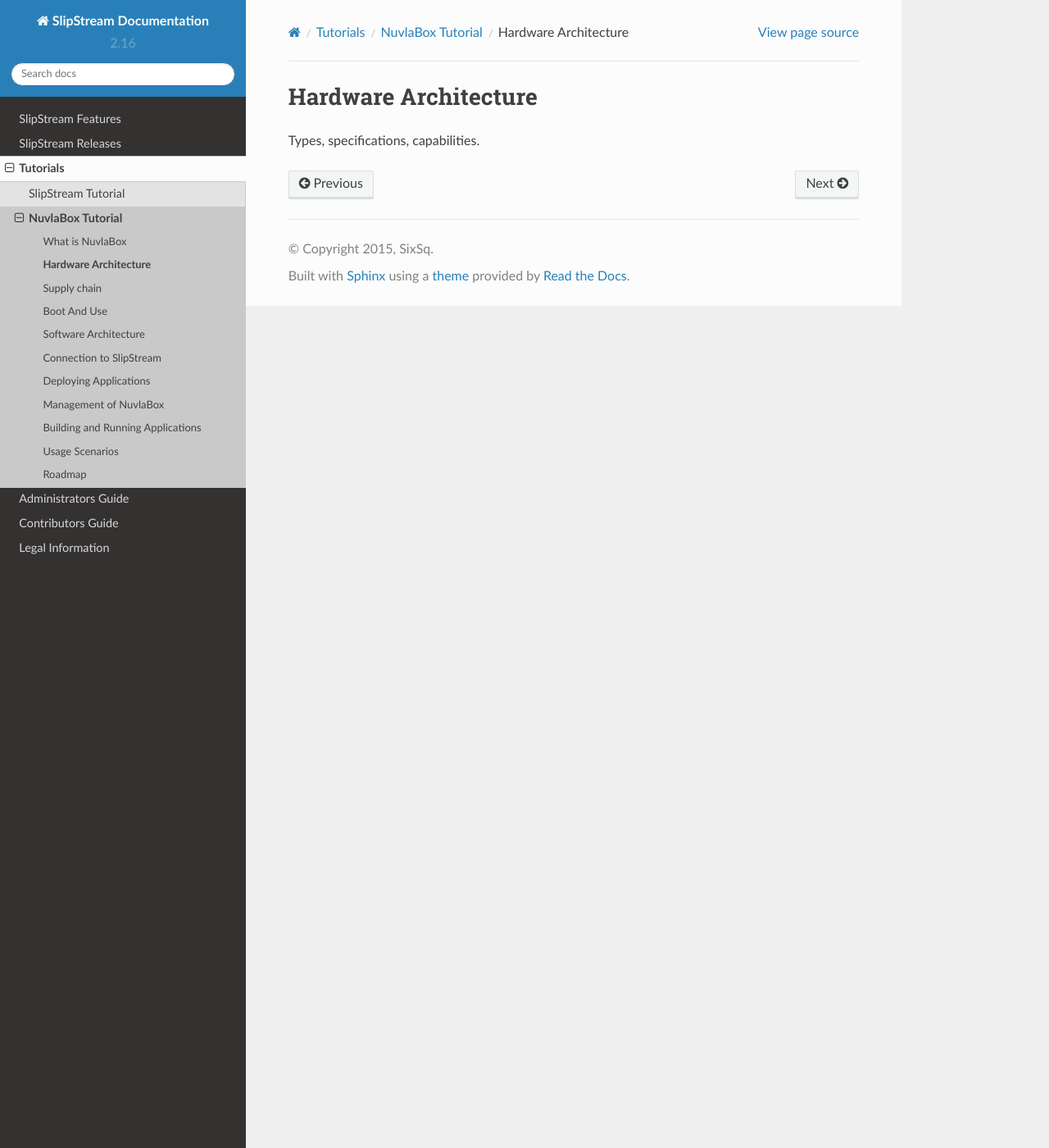
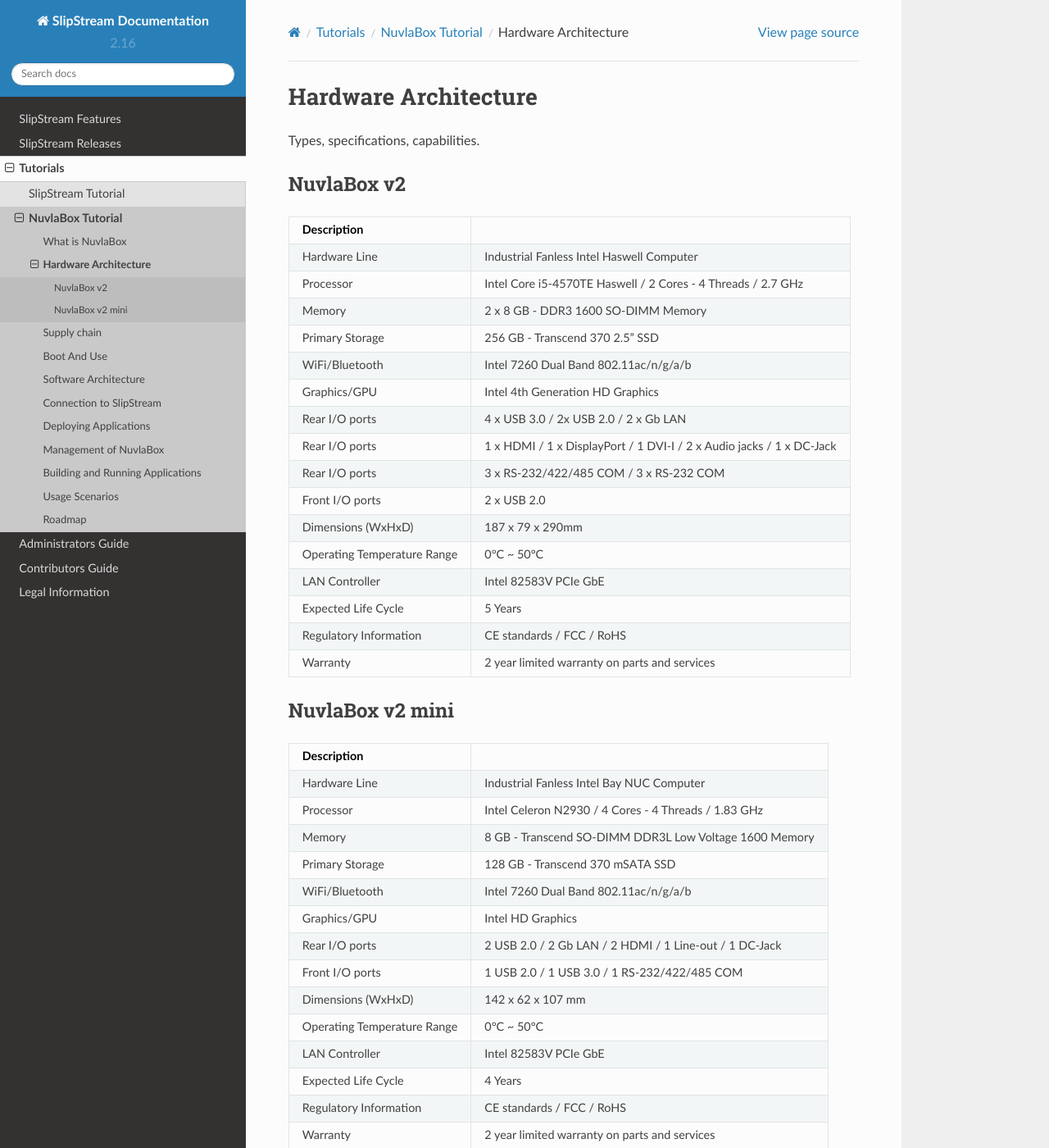
Before and after one commit to slipstream/SlipStreamDocumentation, a Sphinx documentation site: the page built from docs/tutorials/nb/hw-arch.rst, in a window 1280 px wide and 1400 px high. Shown: the whole window at 82% size. Built offline with Sphinx 7.4.7 and the Read the Docs theme 2.0.0, drawn with Linux system fonts in a browser that asks for light colours.

Commit message:
adding hardware architecture

```diff
--- a/docs/tutorials/nb/hw-arch.rst
+++ b/docs/tutorials/nb/hw-arch.rst
@@ -3,3 +3,50 @@
 =====================
 
 Types, specifications, capabilities.
+
+NuvlaBox v2
+-----------
+
+======================================  =========================================================================================================
+Description
+======================================  =========================================================================================================
+Hardware Line                           Industrial Fanless Intel Haswell Computer
+Processor                               Intel Core i5-4570TE Haswell / 2 Cores - 4 Threads / 2.7 GHz
+Memory  	                        2 x 8 GB - DDR3 1600 SO-DIMM Memory
+Primary Storage                         256 GB - Transcend 370 2.5" SSD
+WiFi/Bluetooth                          Intel 7260 Dual Band 802.11ac/n/g/a/b
+Graphics/GPU                            Intel 4th Generation HD Graphics
+Rear I/O ports                          4 x USB 3.0 / 2x USB 2.0 / 2 x Gb LAN
+Rear I/O ports                          1 x HDMI / 1 x DisplayPort / 1 DVI-I / 2 x Audio jacks / 1 x DC-Jack
+Rear I/O ports                          3 x RS-232/422/485 COM / 3 x RS-232 COM
+Front I/O ports                         2 x USB 2.0
+Dimensions (WxHxD)                      187 x 79 x 290mm
+Operating Temperature Range             0°C ~ 50°C
+LAN Controller                          Intel 82583V PCIe GbE
+Expected Life Cycle                     5 Years
+Regulatory Information                  CE standards / FCC / RoHS
+Warranty                                2 year limited warranty on parts and services
+======================================  =========================================================================================================
+
+
+NuvlaBox v2 mini
+----------------
+
+======================================  =========================================================================================================
+Description
+======================================  =========================================================================================================
+Hardware Line                           Industrial Fanless Intel Bay NUC Computer
+Processor                               Intel Celeron N2930 / 4 Cores - 4 Threads / 1.83 GHz
+Memory  	                        8 GB - Transcend SO-DIMM DDR3L Low Voltage 1600 Memory
+Primary Storage                         128 GB - Transcend 370 mSATA SSD
+WiFi/Bluetooth                          Intel 7260 Dual Band 802.11ac/n/g/a/b
+Graphics/GPU                            Intel HD Graphics
+Rear I/O ports                          2 USB 2.0 / 2 Gb LAN / 2 HDMI / 1 Line-out / 1 DC-Jack
+Front I/O ports                         1 USB 2.0 / 1 USB 3.0 / 1 RS-232/422/485 COM
+Dimensions (WxHxD)                      142 x 62 x 107 mm
+Operating Temperature Range             0°C ~ 50°C
+LAN Controller                          Intel 82583V PCIe GbE
+Expected Life Cycle                     4 Years
+Regulatory Information                  CE standards / FCC / RoHS
+Warranty                                2 year limited warranty on parts and services
+======================================  =========================================================================================================
--- a/docs/tutorials/nb/nuvlabox-defined.rst
+++ b/docs/tutorials/nb/nuvlabox-defined.rst
@@ -11,5 +11,6 @@
 - Private and secure cloud
 - Edge Computing Solution
 - Remote management & application update capabilities
+- DevOps tool
 
 TODO.
```
